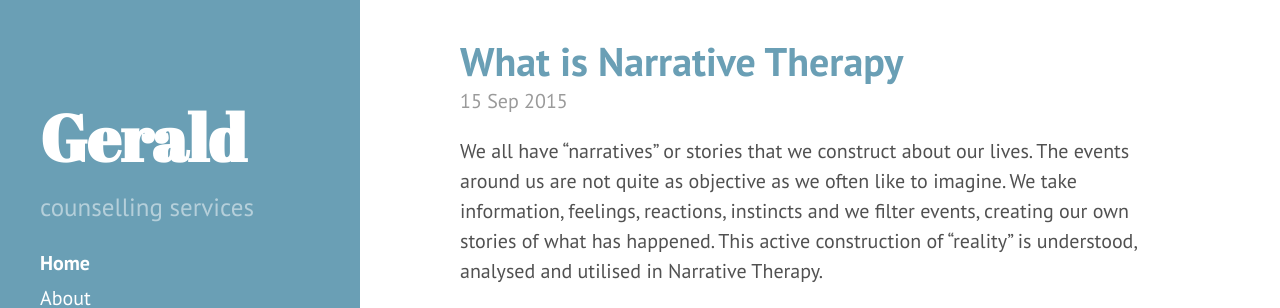
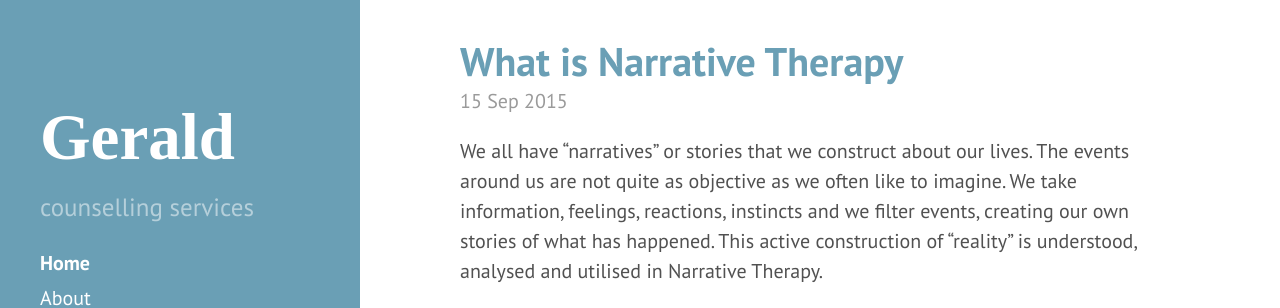
Before and after one commit to geraldnz/geraldnz.github.com, a Jekyll site: the page built from index.html, in a window 1280 px wide. Shown: the part 324-632 px from the top of the page. Built offline with Jekyll 4.4.1, drawn with Linux system fonts in a browser that asks for light colours; Markdown is read by kramdown in place of the engine named in the settings; the list of posts is cut into pages by our own code; comment, search, counter and statistics services are not loaded.

Commit message:
Update hyde.css

```diff
--- a/public/css/hyde.css
+++ b/public/css/hyde.css
@@ -79,7 +79,7 @@ html {
 .sidebar-about h1 {
   color: #fff;
   margin-top: 0;
-  font-family: "Abril Fatface", serif;
+  font-family: 'Bubblegum Sans', cursive;
   font-size: 3.25rem;
 }
 
```
